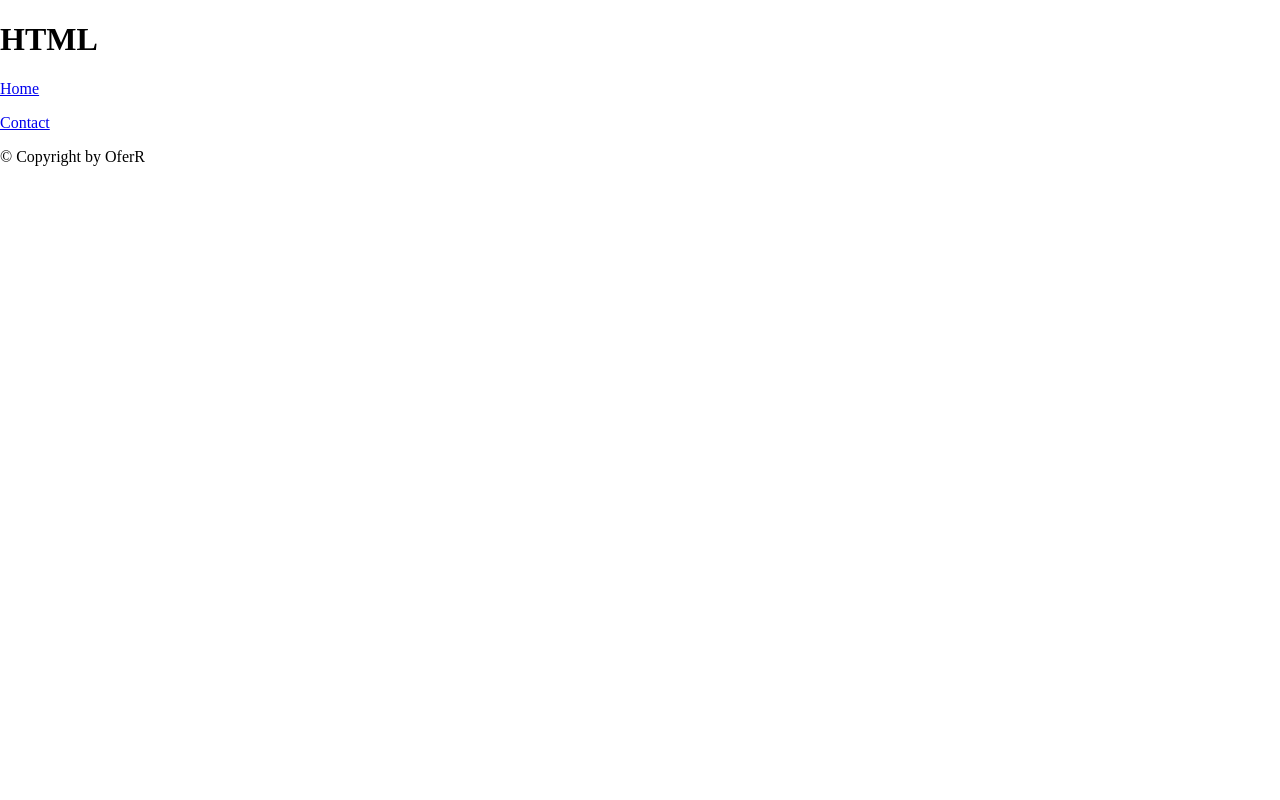
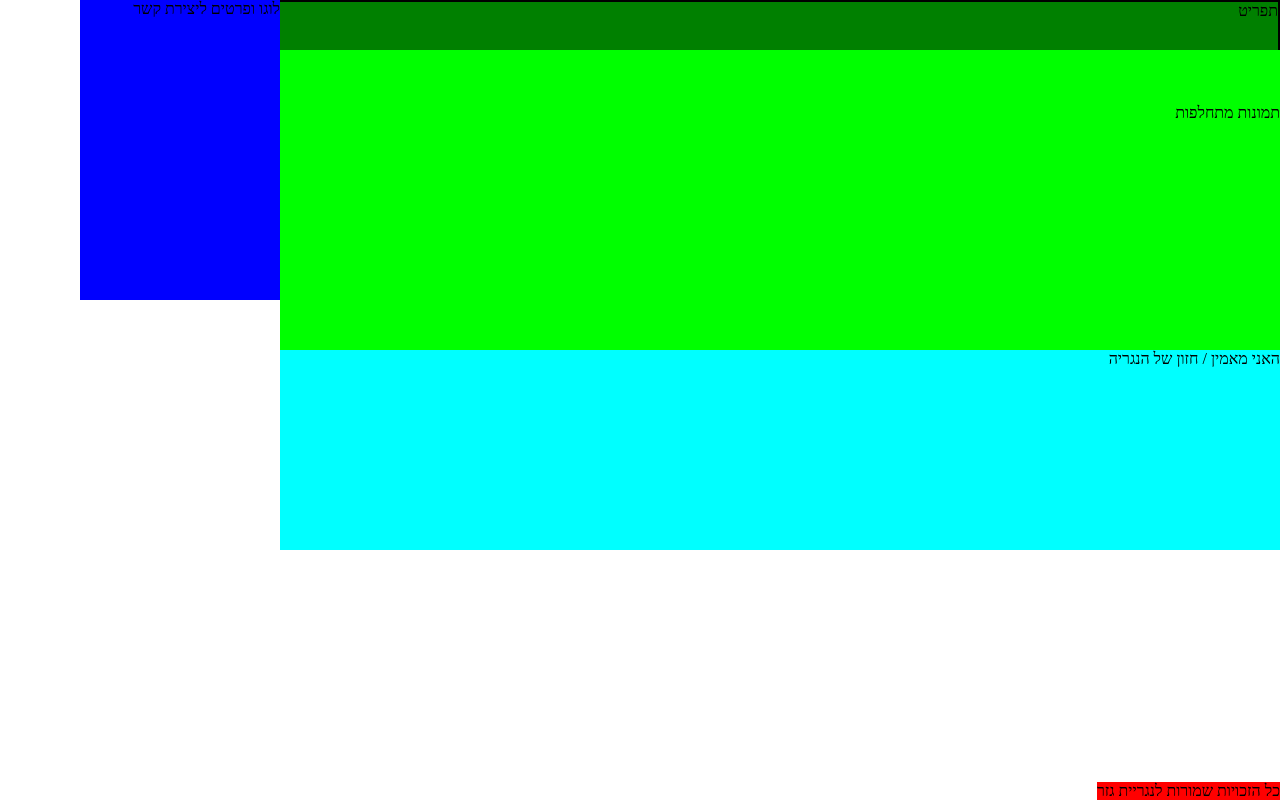
Before and after one commit to oferro/Project, a plain HTML site: page index.html in a window 1280 px wide. Drawn offline with Linux system fonts and the light colour scheme.

Commit message:
Page structure

```diff
--- /dev/null
+++ b/css/theme.css
@@ -0,0 +1,57 @@
+body {
+	margin: 0px;
+	direction: rtl;
+	text-align: right;
+}
+
+footer {
+	position: fixed;
+	bottom: 0px;
+	right: 0px;
+	background-color: red;
+}
+
+
+
+.container {
+	position: fixed;
+	top: 0px;
+	right: 0px;
+	margin-bottom: 30px;
+}
+
+nav {
+	background-color: green;
+	border: solid 2px black;
+	position: relative;
+	top: 0px;
+	right: 0px;
+	width: 1000px;
+	height: 50px;
+	float: right;
+}
+
+.tab-logo {
+	background-color: blue;
+	position: absolute;
+	width : 200px;
+	height: 300px;
+	right: 1000px;
+}
+
+article {
+	position:relative;
+	top:50px;
+}
+
+.pic {
+	width:1000px;
+	height:300px;
+	background-color:lime;
+}
+
+.tab-vision {
+	width:1000px;
+	height:200px;
+	background-color:aqua;
+}
--- a/index.html
+++ b/index.html
@@ -1,5 +1,5 @@
 <!DOCTYPE html>
-<html lang="en">
+<html lang="he">
 	<head>
 		<meta charset="utf-8">
 
@@ -8,42 +8,40 @@
 		<meta http-equiv="X-UA-Compatible" content="IE=edge,chrome=1">
 
 		<title>נגריית גזר - שולחנות אוכל, מטבחים, ארונות</title>
-		<meta name="description" content="">
+		<meta name="description" content="נגריית גזר, שולחנות, מטבחים, ארונות">
 		<meta name="author" content="OferR">
-
-		<meta name="viewport" content="width=device-width; initial-scale=1.0">
 
 		<!-- Replace favicon.ico & apple-touch-icon.png in the root of your domain and delete these references -->
 		<link rel="shortcut icon" href="/favicon.ico">
 		<link rel="apple-touch-icon" href="/apple-touch-icon.png">
 
-		<link rel="stylesheet" type="text/css" href="Theme.css">
+		<link rel="stylesheet" type="text/css" href="css/theme.css">
 
 	</head>
 
 	<body>
-		<div>
+		<div class="container">
 			<header>
-				<h1>HTML</h1>
+				<nav>
+					תפריט
+				</nav>
+				<div class="tab-logo">
+					לוגו ופרטים ליצירת קשר
+				</div>
 			</header>
-			<nav>
-				<p>
-					<a href="/">Home</a>
-				</p>
-				<p>
-					<a href="/contact">Contact</a>
-				</p>
-			</nav>
+			<article>
+				<div class="pic">
+					תמונות מתחלפות
+				</div>
+				<div class="tab-vision">
+					האני מאמין / חזון של הנגריה
+				</div>
+			</article>
+		</div>
+		<footer>
+			כל הזכויות שמורות לנגריית גזר
+		</footer>
 
-			<div>
+	</body>
 
-			</div>
-
-			<footer>
-				<p>
-					&copy; Copyright  by OferR
-				</p>
-			</footer>
-		</div>
-	</body>
 </html>
--- a/theme.css
+++ /dev/null
@@ -1,3 +0,0 @@
-body {
-	margin: 0px;
-}
```
